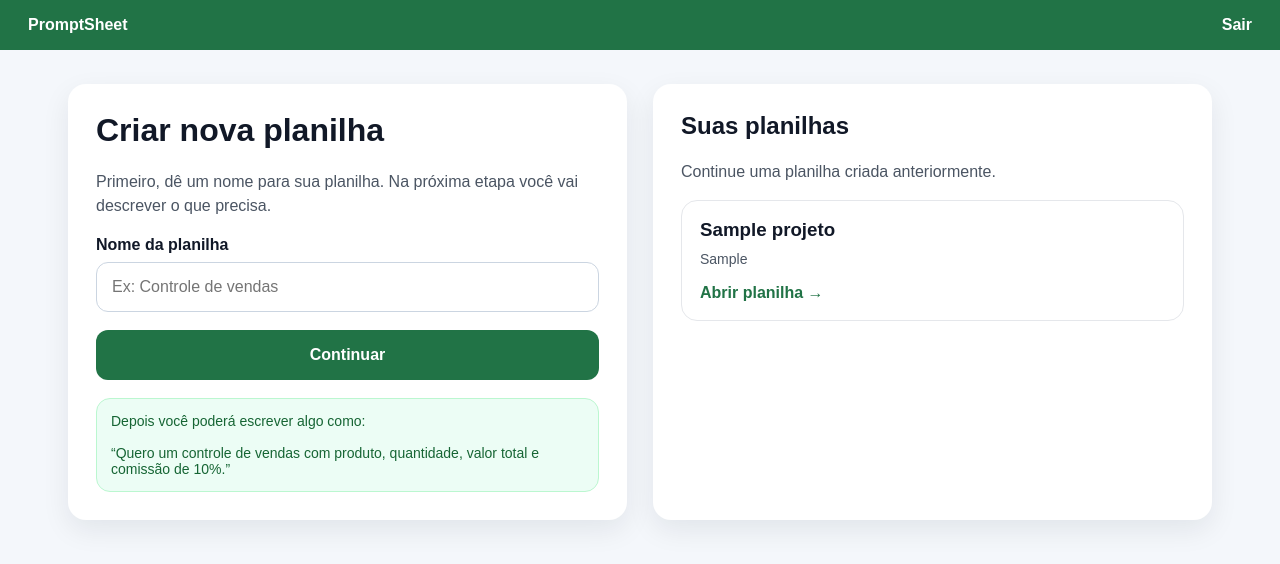
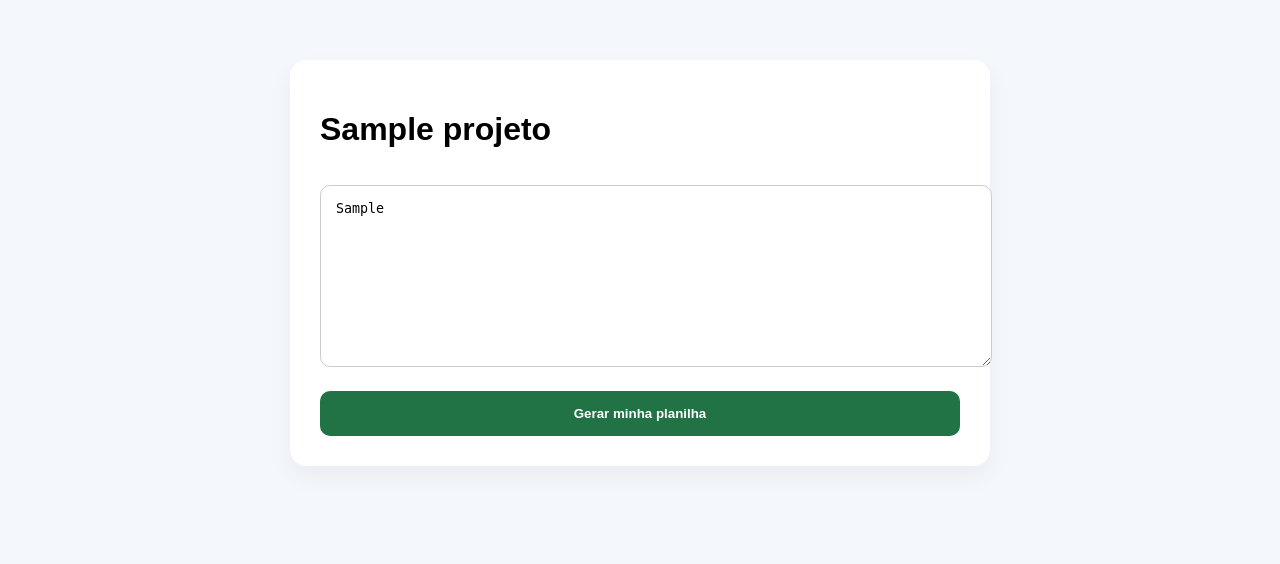
Before and after one commit to alessandronossa-lgtm/alessandronossa-lgtm, a Flask app: template templates/app.html in a window 1280 px wide. Shown: the top 564 px of the page. Run offline with Flask 3, Linux system fonts and the light colour scheme; the template is opened without the code that fills it: values that come from a table or form of the project are taken from there, others are empty; tables that the repository leaves empty hold one stand-in row (values such as "Sample post"); parts of the project's set-up code (start-up, migrations or seed data) failed here and were passed over.

Commit message:
Update app.html

```diff
--- a/templates/app.html
+++ b/templates/app.html
@@ -2,205 +2,76 @@
 <html lang="pt-br">
 <head>
 <meta charset="UTF-8">
-  <title>PromptSheet - Meus projetos</title>
-  <meta name="viewport" content="width=device-width, initial-scale=1.0">
+<title>{{ projeto.nome }}</title>
 
 <style>
-    * { box-sizing: border-box; }
-
 body {
-      margin: 0;
-      font-family: Arial, Helvetica, sans-serif;
+  font-family: Arial;
   background: #f4f7fb;
-      color: #111827;
-    }
-
-    .topbar {
-      background: #217346;
-      color: white;
-      padding: 16px 28px;
-      display: flex;
-      justify-content: space-between;
-      align-items: center;
-    }
-
-    .topbar a {
-      color: white;
-      text-decoration: none;
-      font-weight: bold;
 }
 
 .container {
-      max-width: 1180px;
-      margin: 34px auto;
-      padding: 0 18px;
-      display: grid;
-      grid-template-columns: 1fr 1fr;
-      gap: 26px;
+  max-width: 700px;
+  margin: 60px auto;
 }
 
 .card {
   background: white;
-      border-radius: 18px;
-      padding: 28px;
-      box-shadow: 0 10px 28px rgba(15, 23, 42, 0.08);
+  padding: 30px;
+  border-radius: 16px;
+  box-shadow: 0 10px 25px rgba(0,0,0,0.05);
 }
 
-    h1, h2 {
-      margin-top: 0;
-    }
-
-    p {
-      color: #4b5563;
-      line-height: 1.5;
-    }
-
-    label {
-      font-weight: bold;
-      display: block;
-      margin: 18px 0 8px;
-    }
-
-    input {
+textarea {
   width: 100%;
+  height: 150px;
+  margin-top: 15px;
   padding: 15px;
-      border: 1px solid #cbd5e1;
-      border-radius: 12px;
-      font-size: 16px;
+  border-radius: 10px;
+  border: 1px solid #ccc;
 }
 
 button {
-      margin-top: 18px;
+  margin-top: 20px;
   width: 100%;
-      padding: 16px;
-      border: none;
-      border-radius: 12px;
+  padding: 15px;
   background: #217346;
   color: white;
+  border: none;
+  border-radius: 10px;
   font-weight: bold;
-      font-size: 16px;
-      cursor: pointer;
 }
 
-    .hint {
+.gratis {
   background: #ecfdf5;
-      border: 1px solid #bbf7d0;
-      color: #166534;
-      padding: 14px;
-      border-radius: 14px;
-      margin-top: 18px;
-      font-size: 14px;
-    }
-
-    .project {
-      border: 1px solid #e5e7eb;
-      border-radius: 16px;
-      padding: 18px;
-      margin-bottom: 14px;
-      background: #fff;
-    }
-
-    .project h3 {
-      margin: 0 0 8px;
-    }
-
-    .project p {
-      margin: 0 0 14px;
-      font-size: 14px;
-    }
-
-    .project a {
-      color: #217346;
-      font-weight: bold;
-      text-decoration: none;
-    }
-
-    .empty {
-      color: #6b7280;
-      background: #f8fafc;
-      padding: 18px;
-      border-radius: 14px;
-      border: 1px dashed #cbd5e1;
-    }
-
-    @media (max-width: 850px) {
-      .container {
-        grid-template-columns: 1fr;
-      }
+  border: 1px solid #86efac;
+  padding: 10px;
+  border-radius: 10px;
+  margin-bottom: 15px;
 }
 </style>
 </head>
 
 <body>
 
-  <div class="topbar">
-    <div><strong>PromptSheet</strong></div>
-    <a href="/logout">Sair</a>
-  </div>
-
 <div class="container">
 
   <div class="card">
-      <h1>Criar nova planilha</h1>
 
-      <p>
-        Primeiro, dê um nome para sua planilha.
-        Na próxima etapa você vai descrever o que precisa.
-      </p>
+    <h1>{{ projeto.nome }}</h1>
 
-      {% if erro %}
-        <div class="hint" style="background:#fee2e2;border-color:#fecaca;color:#991b1b;">
-          {{ erro }}
+    {% if not usuario.usou_gratis %}
+      <div class="gratis">
+        🎁 Sua primeira planilha será grátis por 1 hora
       </div>
     {% endif %}
 
-      <form method="POST" action="/app">
-        <label>Nome da planilha</label>
-        <input
-          type="text"
-          name="nome"
-          placeholder="Ex: Controle de vendas"
-          required
-        >
+    <form method="POST" action="/projeto/{{ projeto.id }}/atualizar">
+      <textarea name="prompt">{{ projeto.prompt }}</textarea>
 
-        <button type="submit">
-          Continuar
-        </button>
+      <button>Gerar minha planilha</button>
     </form>
 
-      <div class="hint">
-        Depois você poderá escrever algo como:
-        <br><br>
-        “Quero um controle de vendas com produto, quantidade, valor total e comissão de 10%.”
-      </div>
-    </div>
-
-    <div class="card">
-      <h2>Suas planilhas</h2>
-
-      <p>
-        Continue uma planilha criada anteriormente.
-      </p>
-
-      {% if projetos %}
-        {% for projeto in projetos %}
-          <div class="project">
-            <h3>{{ projeto.nome }}</h3>
-
-            {% if projeto.prompt %}
-              <p>{{ projeto.prompt }}</p>
-            {% else %}
-              <p>Planilha criada. Clique para descrever o que você precisa.</p>
-            {% endif %}
-
-            <a href="/projeto/{{ projeto.id }}">Abrir planilha →</a>
-          </div>
-        {% endfor %}
-      {% else %}
-        <div class="empty">
-          Você ainda não criou nenhuma planilha.
-        </div>
-      {% endif %}
   </div>
 
 </div>
```
Lines whose indentation alone changed are shown as unchanged.
